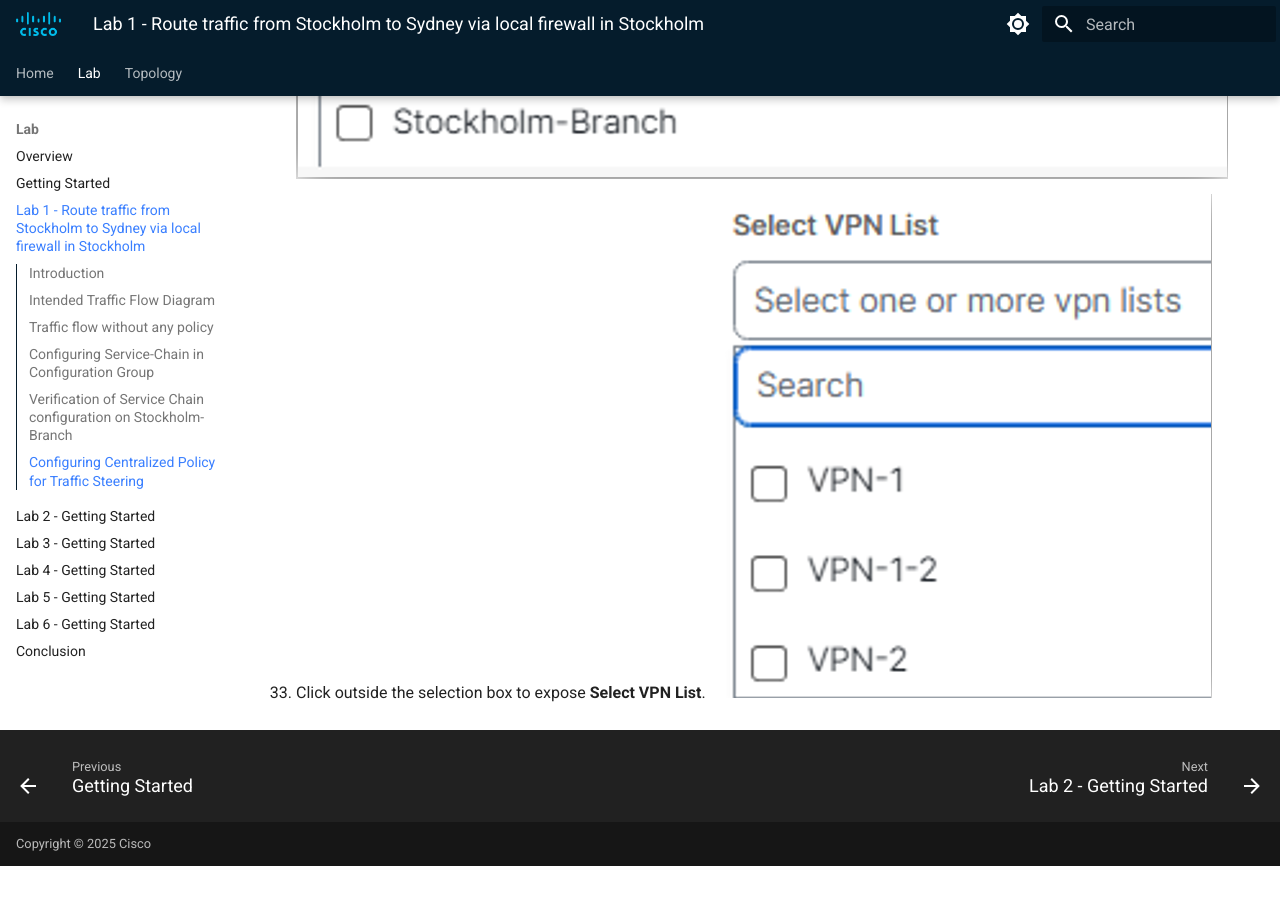
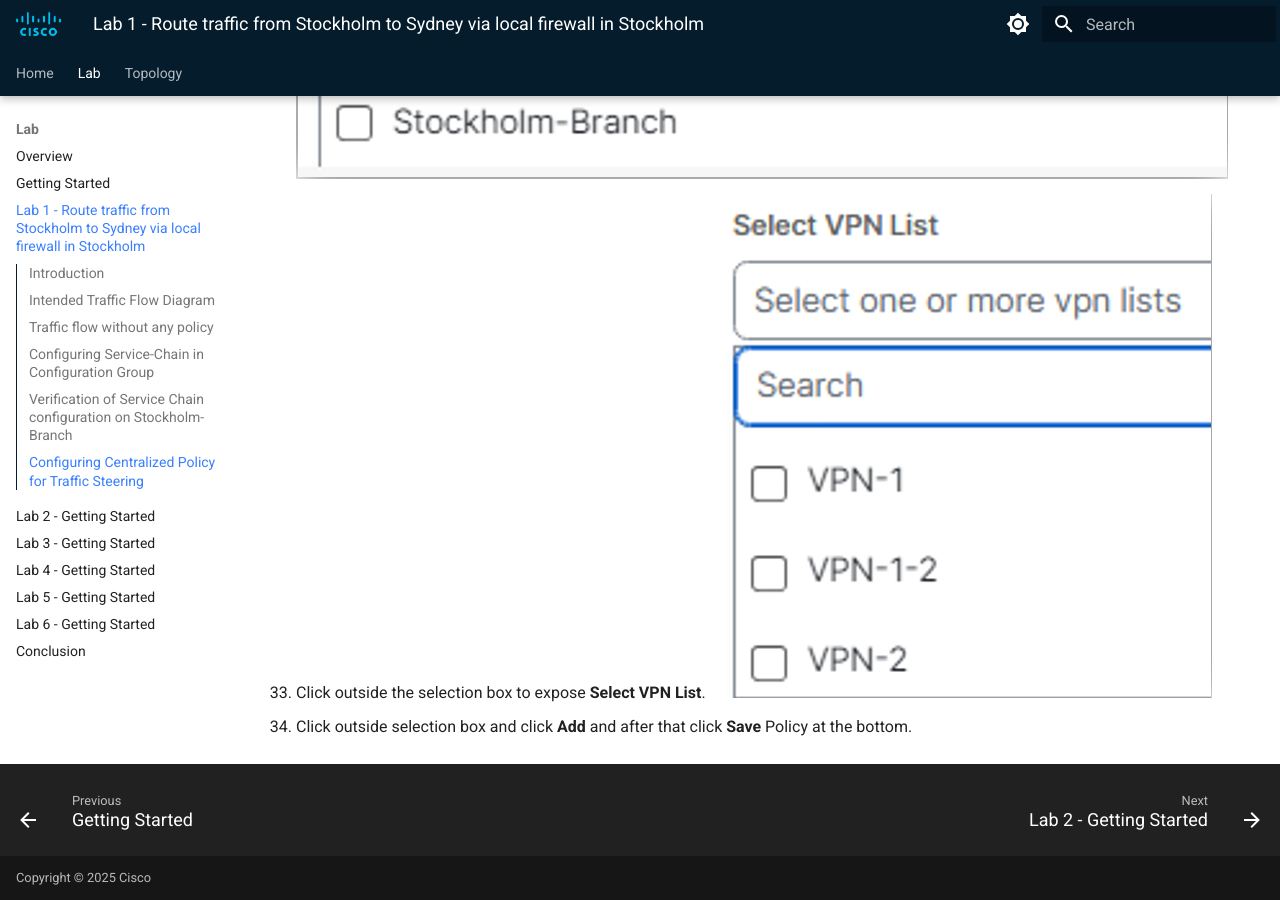
Before and after one commit to ciscodocs/ltrent-2008-clemea25, an MkDocs documentation site: the page built from docs/lab1_getting_started.md, in a window 1280 px wide and 900 px high, scrolled down 25212 px. Built offline with MkDocs 1.6.1 and Material for MkDocs 9.7.7, drawn with Linux system fonts in a browser that asks for light colours; before the commit the page ends 26078 px from its top, so only the background shows below that.

Commit message:
Scenario-1 guide

```diff
--- a/docs/lab1_getting_started.md
+++ b/docs/lab1_getting_started.md
@@ -286,3 +286,4 @@ Next, we will configure a centralized data policy to ensure that traffic initiat
     ![Data Policy](./assets/S-1-figure-45.png){ .off-glb .small .center }
 27. Click outside the selection box to expose **Select VPN List**.
     ![Data Policy](./assets/S-1-figure-46.png){ .off-glb .small .center }
+28. Click outside selection box and click **Add** and after that click **Save** Policy at the bottom.
```
